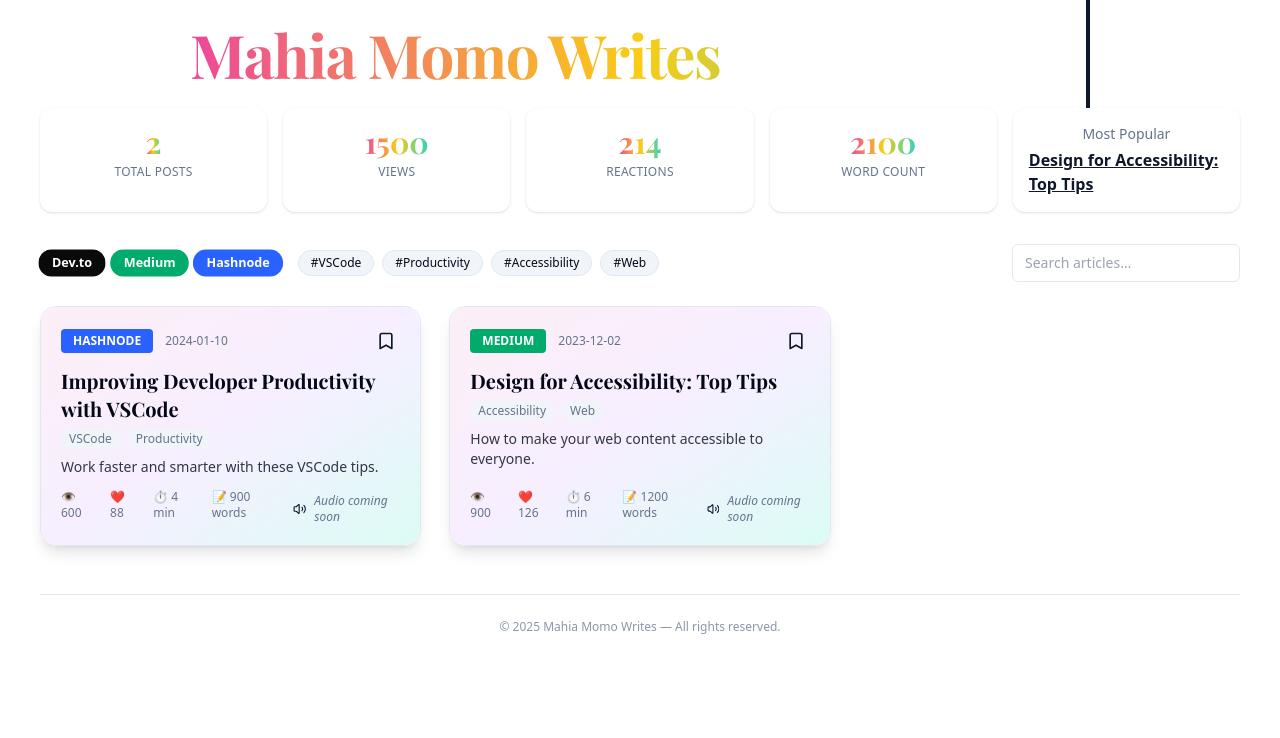
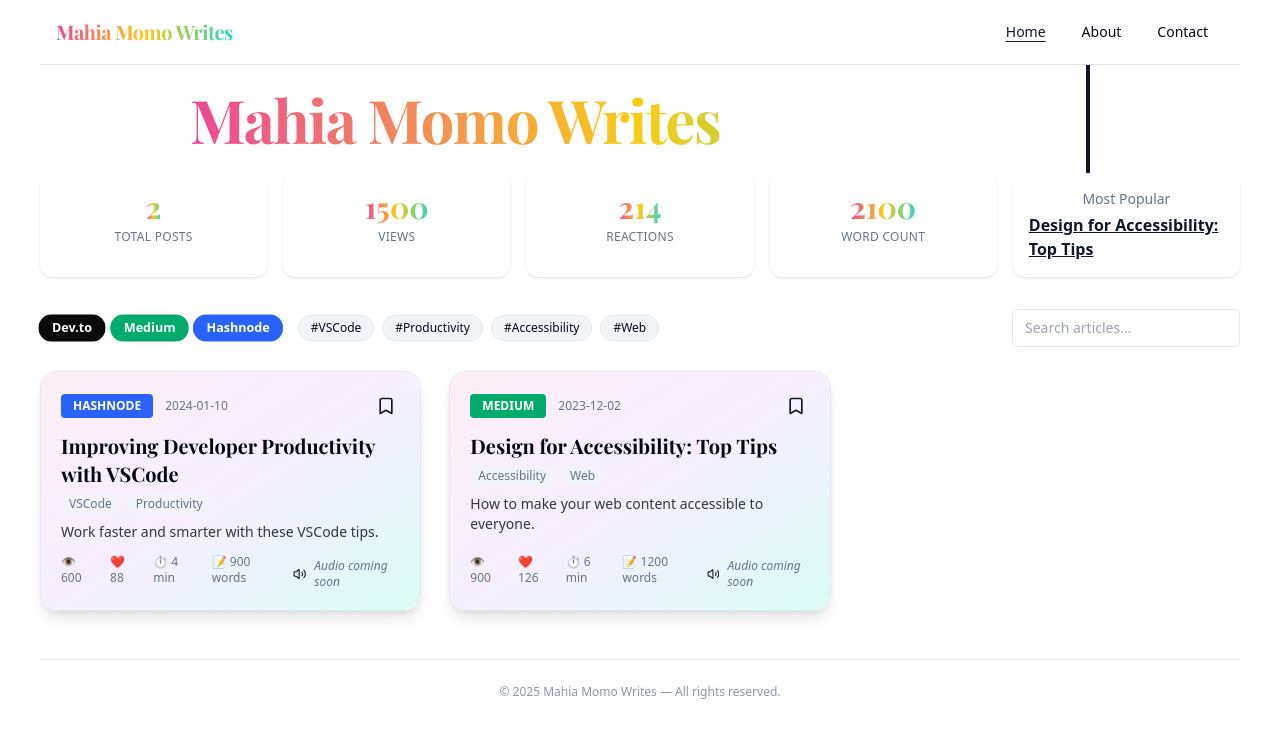
Before and after one commit to mahiamOmO/unified-blog-nexus, a React (Vite) app: page / in a window 1280 px wide. Shown: the top 738 px of the page. Built offline with nearby package versions, Linux system fonts and the light colour scheme; no server answers.

Commit message:
Add basic navbar and footer
Adds a basic navbar and footer to the layout for improved navigation and structure.

```diff
--- /dev/null
+++ b/src/components/Navbar.tsx
@@ -0,0 +1,44 @@
+
+import React from "react";
+import { Link, useLocation } from "react-router-dom";
+import { navigationMenuTriggerStyle, NavigationMenu, NavigationMenuList, NavigationMenuItem, NavigationMenuLink } from "@/components/ui/navigation-menu";
+
+const links = [
+  { to: "/", label: "Home" },
+  { to: "/about", label: "About" },
+  { to: "/contact", label: "Contact" },
+];
+
+const Navbar = () => {
+  const location = useLocation();
+  return (
+    <nav className="w-full bg-background border-b border-border sticky top-0 z-20">
+      <div className="max-w-screen-xl mx-auto flex items-center justify-between px-4 py-3">
+        <Link to="/" className="font-playfair text-xl font-bold text-transparent bg-gradient-to-r from-pink-500 via-yellow-400 via-blue-600 via-purple-500 to-teal-400 bg-clip-text tracking-tight">
+          Mahia Momo Writes
+        </Link>
+        <NavigationMenu>
+          <NavigationMenuList>
+            {links.map(({ to, label }) => (
+              <NavigationMenuItem key={to}>
+                <NavigationMenuLink
+                  asChild
+                  className={
+                    navigationMenuTriggerStyle() +
+                    (location.pathname === to
+                      ? " text-primary underline underline-offset-4"
+                      : "")
+                  }
+                >
+                  <Link to={to}>{label}</Link>
+                </NavigationMenuLink>
+              </NavigationMenuItem>
+            ))}
+          </NavigationMenuList>
+        </NavigationMenu>
+      </div>
+    </nav>
+  );
+};
+
+export default Navbar;
--- a/src/pages/Index.tsx
+++ b/src/pages/Index.tsx
@@ -2,10 +2,12 @@
 import React from "react";
 import BlogFeed from "@/components/BlogFeed";
 import TypingHeader from "@/components/TypingHeader";
+import Navbar from "@/components/Navbar";
 
 const Index = () => {
   return (
     <div className="min-h-screen w-full px-0 md:px-10 bg-background flex flex-col items-center">
+      <Navbar />
       <TypingHeader text="Mahia Momo Writes" />
       <div className="max-w-screen-xl w-full mx-auto">
         <BlogFeed />
```
